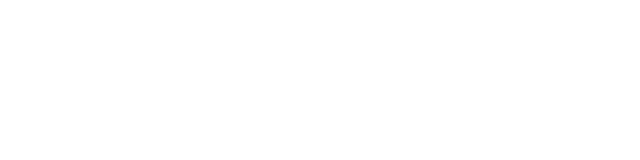
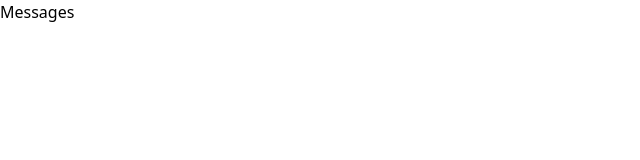
Before and after one commit to DhruvGajera9022/Socail-Media-App-Frontend, a React (Vite) app: page /messages in a window 1280 px wide. Before the commit this address had no page. Shown: the top 160 px of the page, without its empty margins (0-640 px from the left). Built offline with nearby package versions, Linux system fonts and the light colour scheme.

Commit message:
Add some changes

```diff
--- a/src/App.jsx
+++ b/src/App.jsx
@@ -10,6 +10,9 @@ import AuthCallback from "./components/AuthCallback";
 import Search from "./pages/Search";
 import { DarkModeProvider } from "./context/DarkModeProvider";
 import GoogleAuthSuccess from "./components/GoogleAuthSuccess";
+import Explore from "./pages/Explore";
+import Notifications from "./pages/Notifications";
+import Messages from "./pages/Messages";
 
 const App = () => {
   return (
@@ -25,6 +28,9 @@ const App = () => {
         <Route path="/create-post" element={<CreatePost />} />
         <Route path="/profile" element={<Profile />} />
         <Route path="/search" element={<Search />} />
+        <Route path="/explore" element={<Explore />} />
+        <Route path="/notifications" element={<Notifications />} />
+        <Route path="/messages" element={<Messages />} />
       </Routes>
     </DarkModeProvider>
   );
--- /dev/null
+++ b/src/pages/Explore.jsx
@@ -0,0 +1,7 @@
+import React from "react";
+
+const Explore = () => {
+  return <div>Explore</div>;
+};
+
+export default Explore;
--- /dev/null
+++ b/src/pages/Messages.jsx
@@ -0,0 +1,7 @@
+import React from "react";
+
+const Messages = () => {
+  return <div>Messages</div>;
+};
+
+export default Messages;
--- /dev/null
+++ b/src/pages/Notifications.jsx
@@ -0,0 +1,7 @@
+import React from "react";
+
+const Notifications = () => {
+  return <div>Notifications</div>;
+};
+
+export default Notifications;
```
